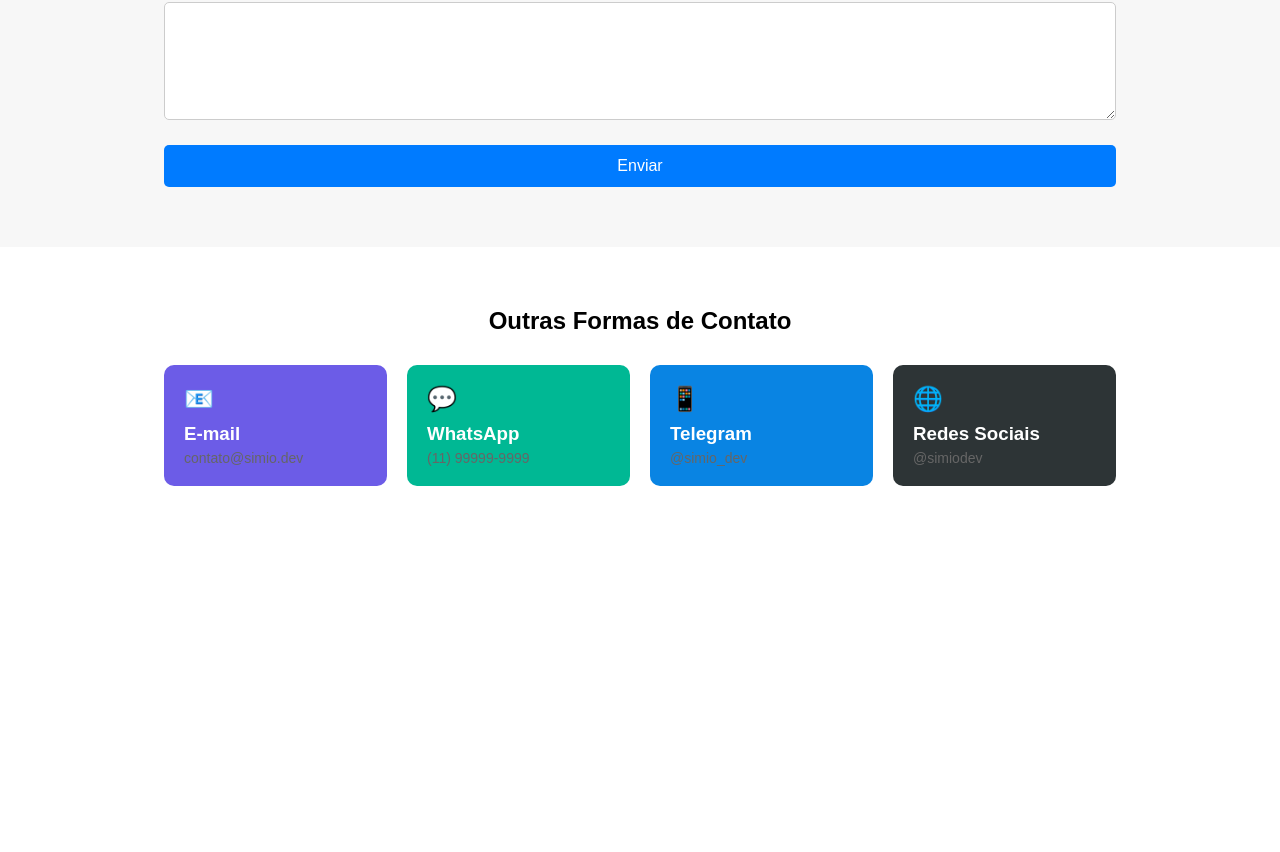
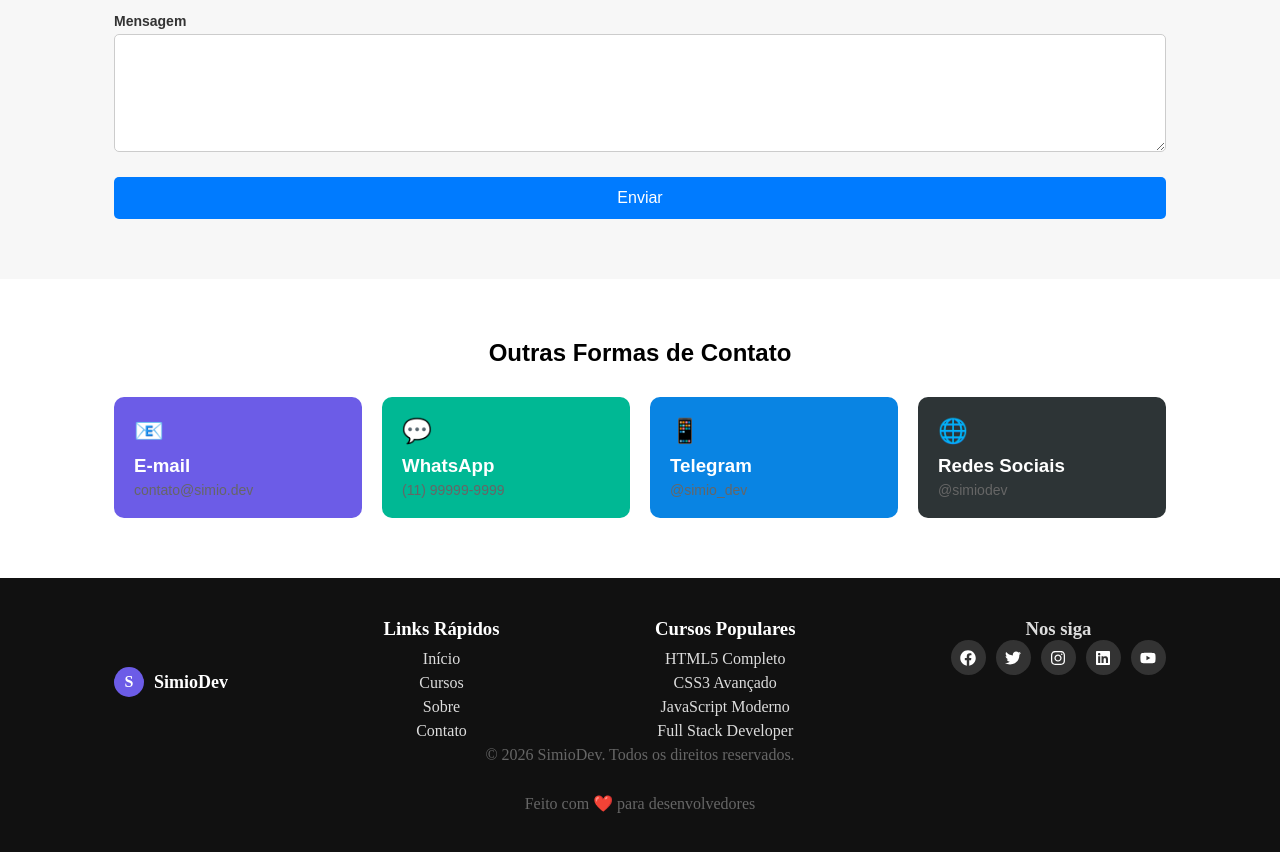
Before and after one commit to Leroy-jester/SimioDev, a React (Vite) app: page /contato in a window 1280 px wide. Shown: the part 592-1444 px from the top of the page. Before the commit the page ends 1138 px from the top, so only its background shows below. Built offline with nearby package versions, Linux system fonts and the light colour scheme.

Commit message:
Estilizando footer

```diff
--- a/package.json
+++ b/package.json
@@ -12,6 +12,7 @@
   "dependencies": {
     "react": "^19.2.6",
     "react-dom": "^19.2.6",
+    "react-icons": "^5.6.0",
     "react-router-dom": "^7.15.1"
   },
   "devDependencies": {
--- a/src/App.jsx
+++ b/src/App.jsx
@@ -5,6 +5,7 @@ import Cursos from './pages/Cursos';
 import Sobre from './pages/Sobre';
 import Contato from './pages/Contato';
 import './index.css';
+import Footer from './components/Footer';
 
 function App() {
   return (
@@ -19,6 +20,7 @@ function App() {
             <Route path="/contato" element={<Contato />} />
           </Routes>
         </main>
+        <Footer/>
       </div>
     </Router>
   );
--- /dev/null
+++ b/src/components/Footer.jsx
@@ -0,0 +1,60 @@
+import './footer.css';
+import { FaFacebook, FaTwitter, FaInstagram, FaLinkedin, FaYoutube } from 'react-icons/fa';
+
+const Footer = () => {
+  return (
+    <footer className="footer">
+      <div className="container">
+
+        <div className="footer-content">
+
+          <div className="footer-logo">
+            <div className="logo-icon">S</div>
+            <span>SimioDev</span>
+          </div>
+
+          <div className="footer-links">
+            <h3>Links Rápidos</h3>
+            <ul>
+              <li><a href="/">Início</a></li>
+              <li><a href="/cursos">Cursos</a></li>
+              <li><a href="/sobre">Sobre</a></li>
+              <li><a href="/contato">Contato</a></li>
+            </ul>
+          </div>
+
+          <div className="footer-links">
+            <h3>Cursos Populares</h3>
+            <ul>
+              <li><a href="#">HTML5 Completo</a></li>
+              <li><a href="#">CSS3 Avançado</a></li>
+              <li><a href="#">JavaScript Moderno</a></li>
+              <li><a href="#">Full Stack Developer</a></li>
+            </ul>
+          </div>
+
+          <div>
+            <h3>Nos siga</h3>
+
+            <div className="footer-social">
+              <a href="#"><FaFacebook /></a>
+              <a href="#"><FaTwitter /></a>
+              <a href="#"><FaInstagram /></a>
+              <a href="#"><FaLinkedin /></a>
+              <a href="#"><FaYoutube /></a>
+            </div>
+          </div>
+
+        </div>
+
+        <div className="footer-bottom">
+          <p>© 2026 SimioDev. Todos os direitos reservados.</p>
+          <p>Feito com ❤️ para desenvolvedores</p>
+        </div>
+
+      </div>
+    </footer>
+  );
+};
+
+export default Footer;
--- a/src/components/Header.jsx
+++ b/src/components/Header.jsx
@@ -4,7 +4,7 @@ import './header.css';
 const Header = () => {
   return (
     <header className="header">
-      <nav className="container nav">
+      <nav className="header-container nav">
         <Link to="/" className="logo">
           <div className="logo-icon">S</div>
           <span>SimioDev</span>
--- /dev/null
+++ b/src/components/footer.css
@@ -0,0 +1,93 @@
+.footer {
+  background: #111;
+  color: #ddd;
+  padding: 40px 0;
+}
+
+.container {
+  width: 90%;
+  max-width: 1100px;
+  margin: 0 auto;
+}
+
+/* layout */
+.footer-content {
+  display: flex;
+  flex-wrap: wrap;
+  gap: 30px;
+  justify-content: space-between;
+}
+
+/* logo */
+.footer-logo {
+  display: flex;
+  align-items: center;
+  gap: 10px;
+}
+
+.logo-icon {
+  width: 30px;
+  height: 30px;
+  background: #6c5ce7;
+  border-radius: 50%;
+  display: flex;
+  align-items: center;
+  justify-content: center;
+  color: white;
+  font-weight: bold;
+}
+
+.footer-logo span {
+  font-size: 18px;
+  font-weight: bold;
+  color: white;
+}
+
+/* links */
+.footer-links h3 {
+  color: white;
+  margin-bottom: 10px;
+}
+
+.footer-links ul {
+  list-style: none;
+  padding: 0;
+}
+
+.footer-links li {
+  margin-bottom: 6px;
+}
+
+.footer-links a {
+  color: #ddd;
+  text-decoration: none;
+}
+
+.footer-links a:hover {
+  color: white;
+}
+
+/* social */
+.footer-social {
+  display: flex;
+  gap: 10px;
+}
+
+.footer-social a {
+  width: 35px;
+  height: 35px;
+  background: #333;
+  color: white;
+  display: flex;
+  align-items: center;
+  justify-content: center;
+  border-radius: 50%;
+  text-decoration: none;
+  font-size: 16px;
+  transition: 0.3s;
+}
+
+.footer-social a:hover {
+  background: #6c5ce7;
+  transform: translateY(-3px);
+}
--- a/src/components/header.css
+++ b/src/components/header.css
@@ -8,7 +8,7 @@
   border-bottom: 1px solid #eee;
 }
 
-.container {
+.header-container {
   width: 90%;
   max-width: 1200px;
   margin: 0 auto;
```
Also changed, not shown: 1 other file (tests, documents, lock files or other folders).
